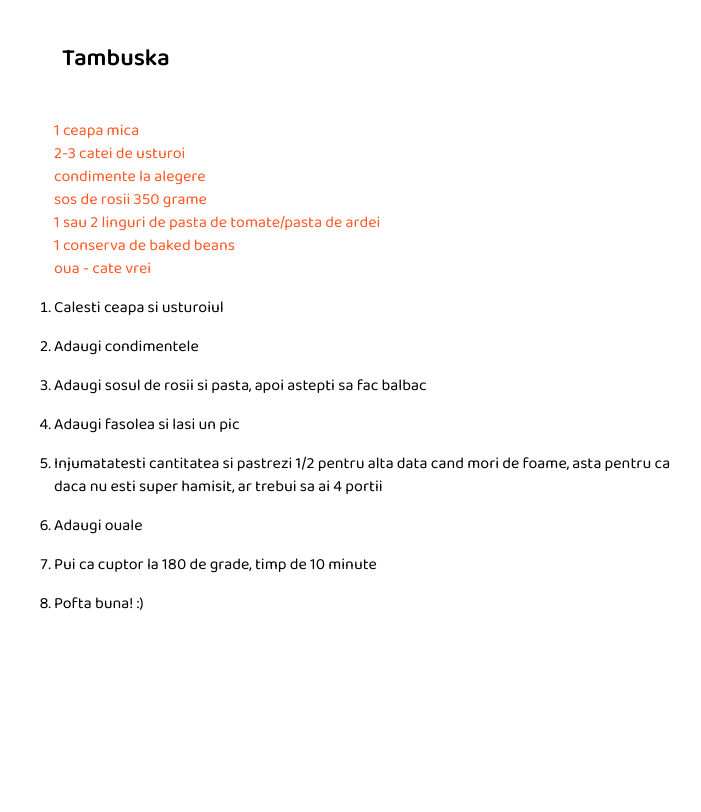
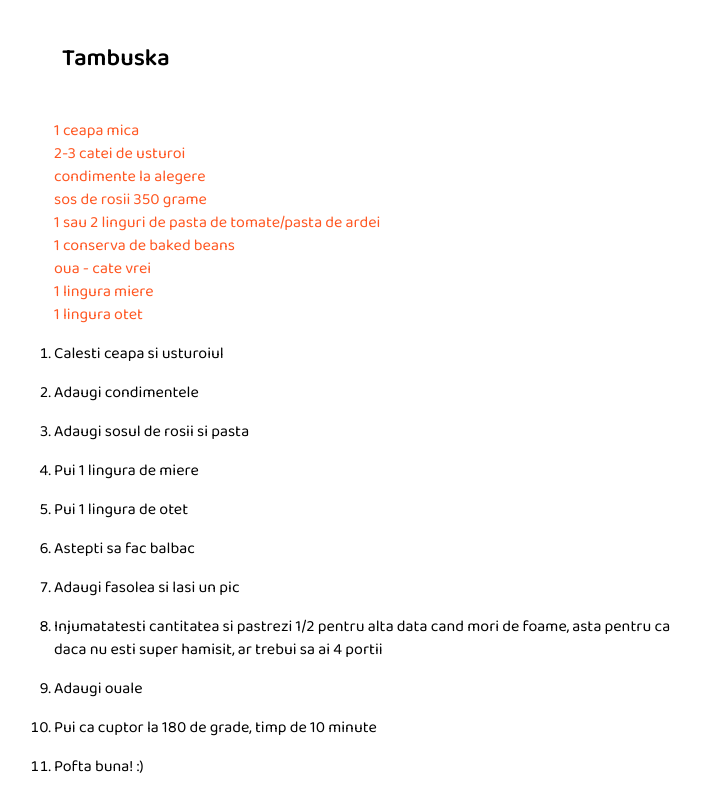
Before and after one commit to AlexGabor/recipes, a Jekyll site: the page built from _recipes/tambuska.markdown, in a window 1280 px wide. Shown: the top 812 px of the page, without its empty margins (286-987 px from the left). Built offline with Jekyll 4.4.1, drawn with Linux system fonts in a browser that asks for light colours.

Commit message:
Update recipes

```diff
--- a/_recipes/tambuska.markdown
+++ b/_recipes/tambuska.markdown
@@ -9,12 +9,17 @@
 - 1 sau 2 linguri de pasta de tomate/pasta de ardei
 - 1 conserva de baked beans
 - oua - cate vrei
+- 1 lingura miere
+- 1 lingura otet
 
 1. Calesti ceapa si usturoiul
 2. Adaugi condimentele
-3. Adaugi sosul de rosii si pasta, apoi astepti sa fac balbac
-4. Adaugi fasolea si lasi un pic
-5. Injumatatesti cantitatea si pastrezi 1/2 pentru alta data cand mori de foame, asta pentru ca daca nu esti super hamisit, ar trebui sa ai 4 portii
-6. Adaugi ouale
-7. Pui ca cuptor la 180 de grade, timp de 10 minute
-8. Pofta buna! :)
+3. Adaugi sosul de rosii si pasta
+4. Pui 1 lingura de miere
+5. Pui 1 lingura de otet
+6. Astepti sa fac balbac
+7. Adaugi fasolea si lasi un pic
+8. Injumatatesti cantitatea si pastrezi 1/2 pentru alta data cand mori de foame, asta pentru ca daca nu esti super hamisit, ar trebui sa ai 4 portii
+9. Adaugi ouale
+10. Pui ca cuptor la 180 de grade, timp de 10 minute
+11. Pofta buna! :)
```
Also changed, not shown: _recipes/not-muffins.markdown (added, +17 -0 lines).
